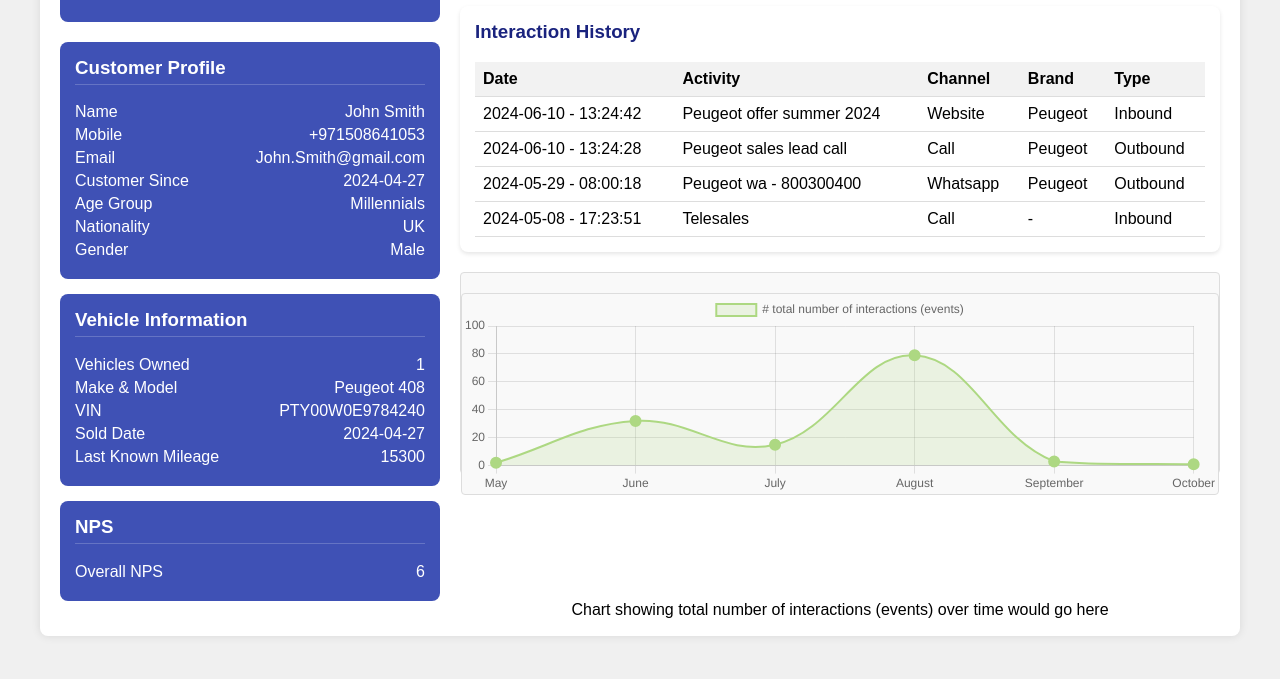
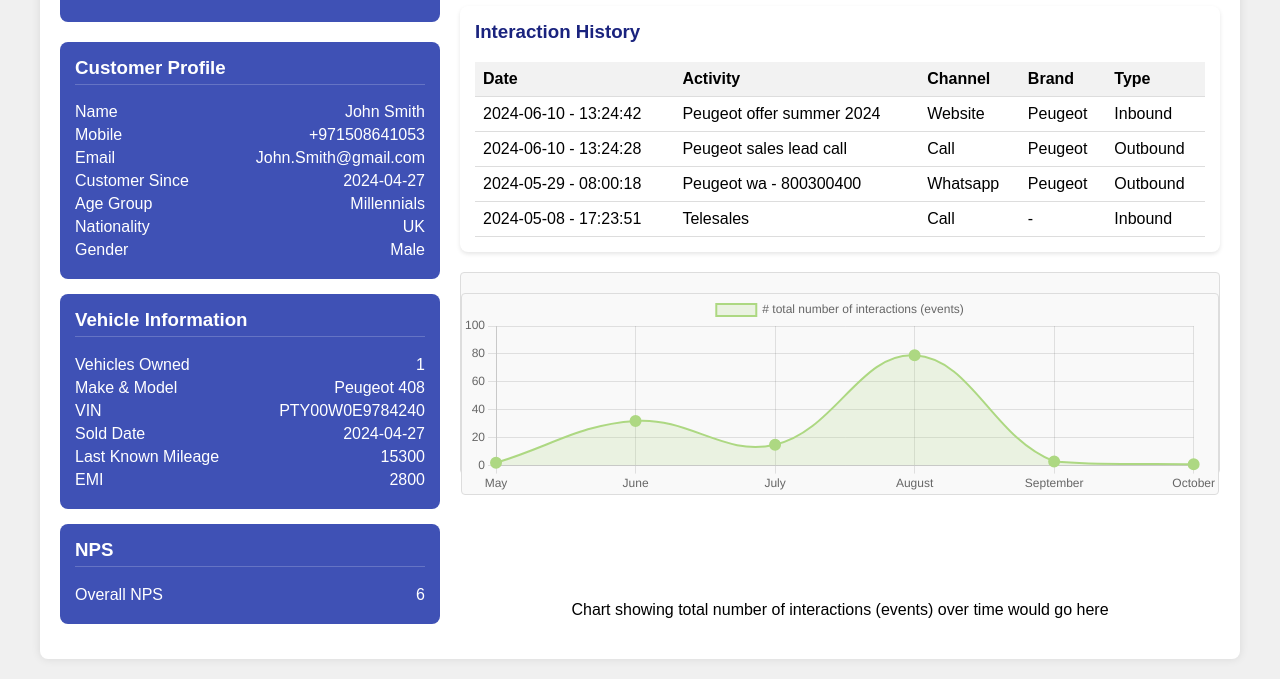
Before and after one commit to ObadaSayed/360View, a plain HTML site: page index.html in a window 1280 px wide. Shown: the part 524-1203 px from the top of the page. Before the commit the page ends 1180 px from the top, so only its background shows below. Drawn offline with nearby package versions, Linux system fonts and the light colour scheme.

Commit message:
Update index.html

```diff
--- a/index.html
+++ b/index.html
@@ -203,6 +203,10 @@
                         <span>Last Known Mileage</span>
                         <span>15300</span>
                     </div>
+                    <div class="info-item">
+                        <span>EMI</span>
+                        <span>2800</span>
+                    </div>
                 </div>
                 <div class="info-box">
                     <h3>NPS</h3>
```
